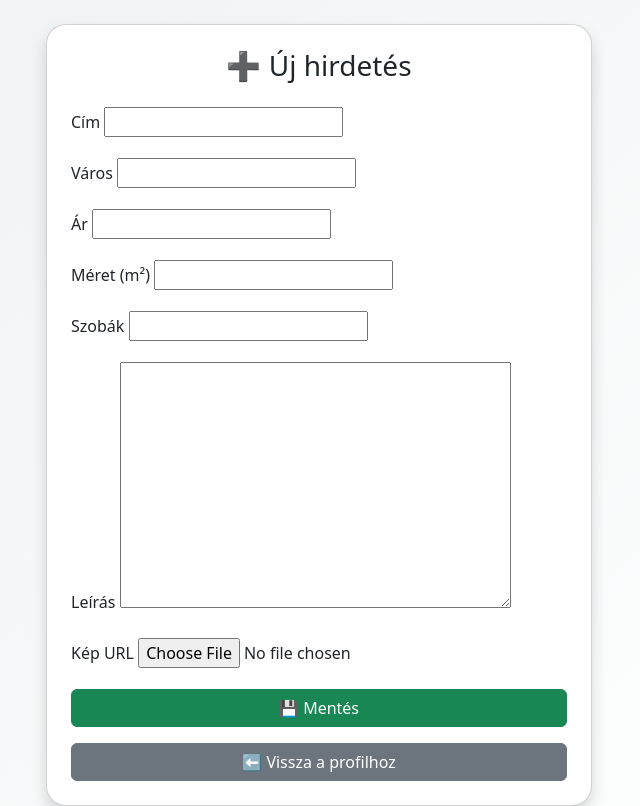
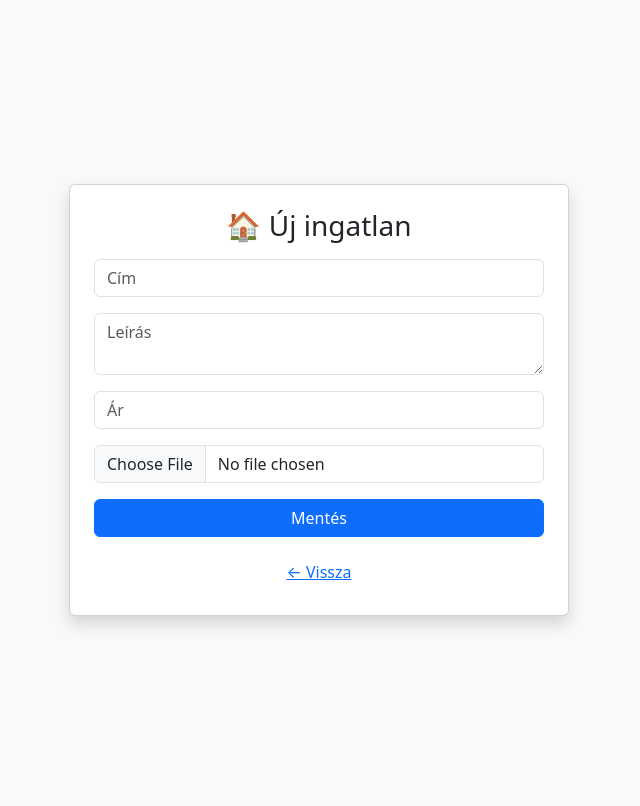
Before and after one commit to auto86794-pixel/ingatlan-app, a Django app: template templates/create_listing.html in a window 1280 px wide. Shown: the whole page, without its empty margins (321-961 px from the left). After the commit the page ends 627 px from the top, so only its background shows below. Run offline with Django 5.2, Linux system fonts and the light colour scheme; the template is opened without the code that fills it: values that come from a table or form of the project are taken from there, others are empty.

Commit message:
add create_listing template

```diff
--- a/templates/create_listing.html
+++ b/templates/create_listing.html
@@ -1,85 +1,47 @@
 <!DOCTYPE html>
-<html>
+<html lang="hu">
 <head>
-    <title>Új hirdetés</title>
-
-    <meta name="viewport" content="width=device-width, initial-scale=1">
+    <meta charset="UTF-8">
+    <title>Új ingatlan</title>
 
     <!-- Bootstrap -->
     <link href="https://cdn.jsdelivr.net/npm/bootstrap@5.3.0/dist/css/bootstrap.min.css" rel="stylesheet">
+</head>
+<body class="bg-light">
 
-    <style>
-        body {
-            background: linear-gradient(135deg, #eef2f3, #ffffff);
-        }
+<div class="container d-flex justify-content-center align-items-center vh-100">
+    <div class="card p-4 shadow" style="width: 500px;">
 
-        .card {
-            border-radius: 20px;
-        }
-    </style>
-</head>
+        <h3 class="text-center mb-3">🏠 Új ingatlan</h3>
 
-<body>
-
-<div class="container mt-4">
-    <div class="row justify-content-center">
-        <div class="col-md-6">
-
-            <div class="card shadow p-4">
-
-                <h3 class="text-center mb-4">➕ Új hirdetés</h3>
-
-                <form method="post">
+        <form method="POST" enctype="multipart/form-data">
             {% csrf_token %}
 
+            <!-- Cím -->
             <div class="mb-3">
-                        <label class="form-label">Cím</label>
-                        {{ form.title }}
+                <input type="text" name="title" class="form-control" placeholder="Cím">
             </div>
 
+            <!-- Leírás -->
             <div class="mb-3">
-                        <label class="form-label">Város</label>
-                        {{ form.city }}
+                <textarea name="description" class="form-control" placeholder="Leírás"></textarea>
             </div>
 
+            <!-- Ár -->
             <div class="mb-3">
-                        <label class="form-label">Ár</label>
-                        {{ form.price }}
+                <input type="number" name="price" class="form-control" placeholder="Ár">
             </div>
 
+            <!-- Kép -->
             <div class="mb-3">
-                        <label class="form-label">Méret (m²)</label>
-                        {{ form.size }}
+                <input type="file" name="image" class="form-control">
             </div>
 
-                    <div class="mb-3">
-                        <label class="form-label">Szobák</label>
-                        {{ form.rooms }}
-                    </div>
-
-                    <div class="mb-3">
-                        <label class="form-label">Leírás</label>
-                        {{ form.description }}
-                    </div>
-
-                    <div class="mb-3">
-                        <label class="form-label">Kép URL</label>
-                        {{ form.image }}
-                    </div>
-
-                    <button class="btn btn-success w-100">
-                        💾 Mentés
-                    </button>
-
+            <button type="submit" class="btn btn-primary w-100">Mentés</button>
         </form>
 
-                <a href="/profile/" class="btn btn-secondary mt-3">
-                    ⬅ Vissza a profilhoz
-                </a>
+        <a href="/" class="btn btn-link mt-3 text-center">← Vissza</a>
 
-            </div>
-
-        </div>
     </div>
 </div>
 
```
Also changed, not shown: listings/views.py (+4 -4 lines). Lines whose indentation alone changed are shown as unchanged.
